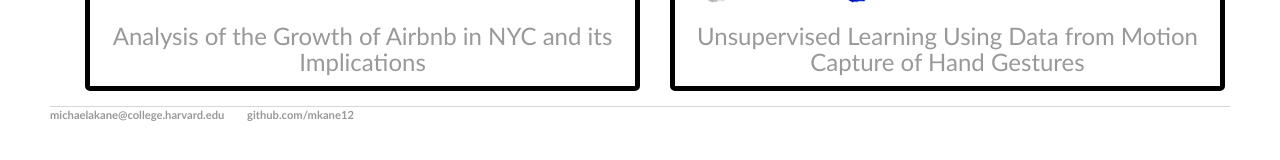
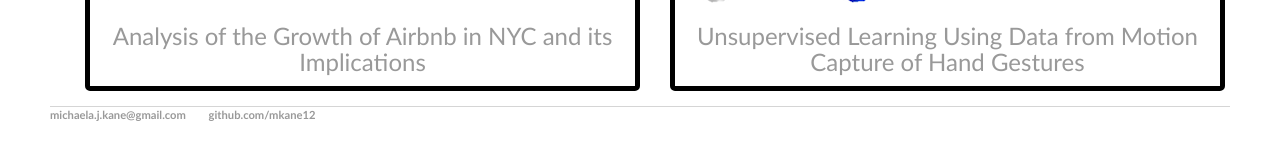
Before and after one commit to mkane12/mkane12.github.io, a Jekyll site: the page built from index.html, in a window 1280 px wide. Shown: the part 727-887 px from the top of the page. Built offline with Jekyll 4.4.1, drawn with Linux system fonts in a browser that asks for light colours.

Commit message:
updated email

```diff
--- a/_layouts/default.html
+++ b/_layouts/default.html
@@ -22,7 +22,7 @@
 			</div><!-- /.container -->
 			<footer>
 				<ul>
-					<li><a href="mailto:michaelakane@college.harvard.edu">michaelakane@college.harvard.edu</a></li>
+					<li><a href="mailto:michaela.j.kane@gmail.com">michaela.j.kane@gmail.com</a></li>
 					<li><a href="https://github.com/mkane12">github.com/mkane12</a></li>
 				</ul>
 			</footer>
```
Also changed, not shown: 1 other file.
